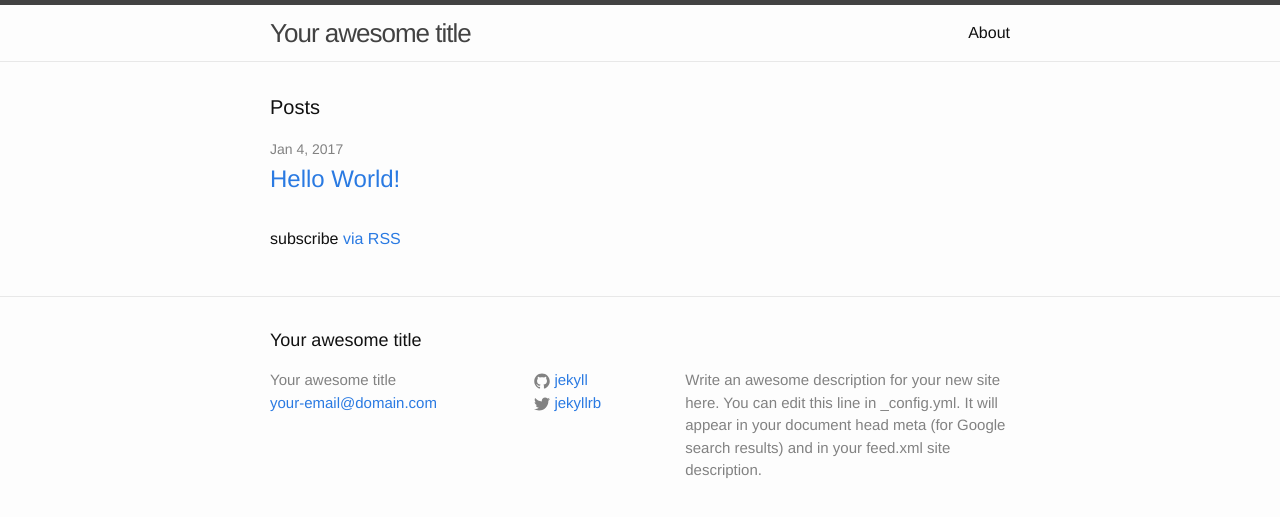
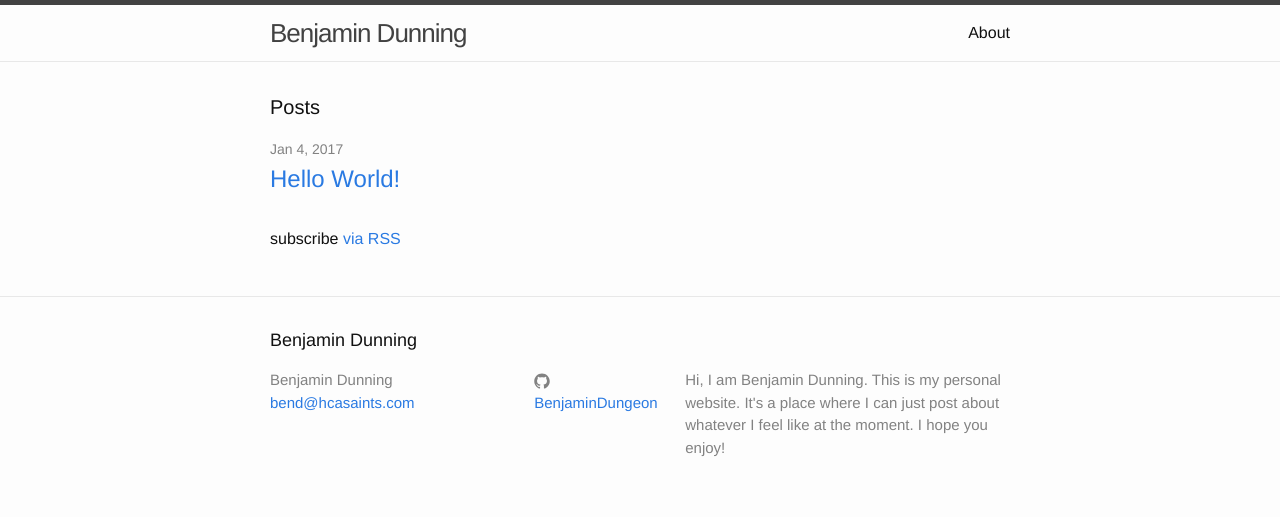
Before and after one commit to BenjaminDungeon/BenjaminDungeon.github.io, a Jekyll site: the page built from index.html, in a window 1280 px wide. Shown: the top 517 px of the page. Built offline with Jekyll 4.4.1, drawn with Linux system fonts in a browser that asks for light colours.

Commit message:
Edit Description

```diff
--- a/_config.yml
+++ b/_config.yml
@@ -6,16 +6,15 @@
 # 'jekyll serve'. If you change this file, please restart the server process.
 
 # Site settings
-title: Your awesome title
-email: your-email@domain.com
+title: Benjamin Dunning
+email: bend@hcasaints.com
 description: > # this means to ignore newlines until "baseurl:"
-  Write an awesome description for your new site here. You can edit this
-  line in _config.yml. It will appear in your document head meta (for
-  Google search results) and in your feed.xml site description.
+  Hi, I am Benjamin Dunning. This is my personal website.
+  It's a place where I can just post about whatever I feel like at the moment.
+  I hope you enjoy!
 baseurl: "" # the subpath of your site, e.g. /blog
 url: "http://yourdomain.com" # the base hostname & protocol for your site
-twitter_username: jekyllrb
-github_username:  jekyll
+github_username:  BenjaminDungeon
 
 # Build settings
 markdown: kramdown
```
